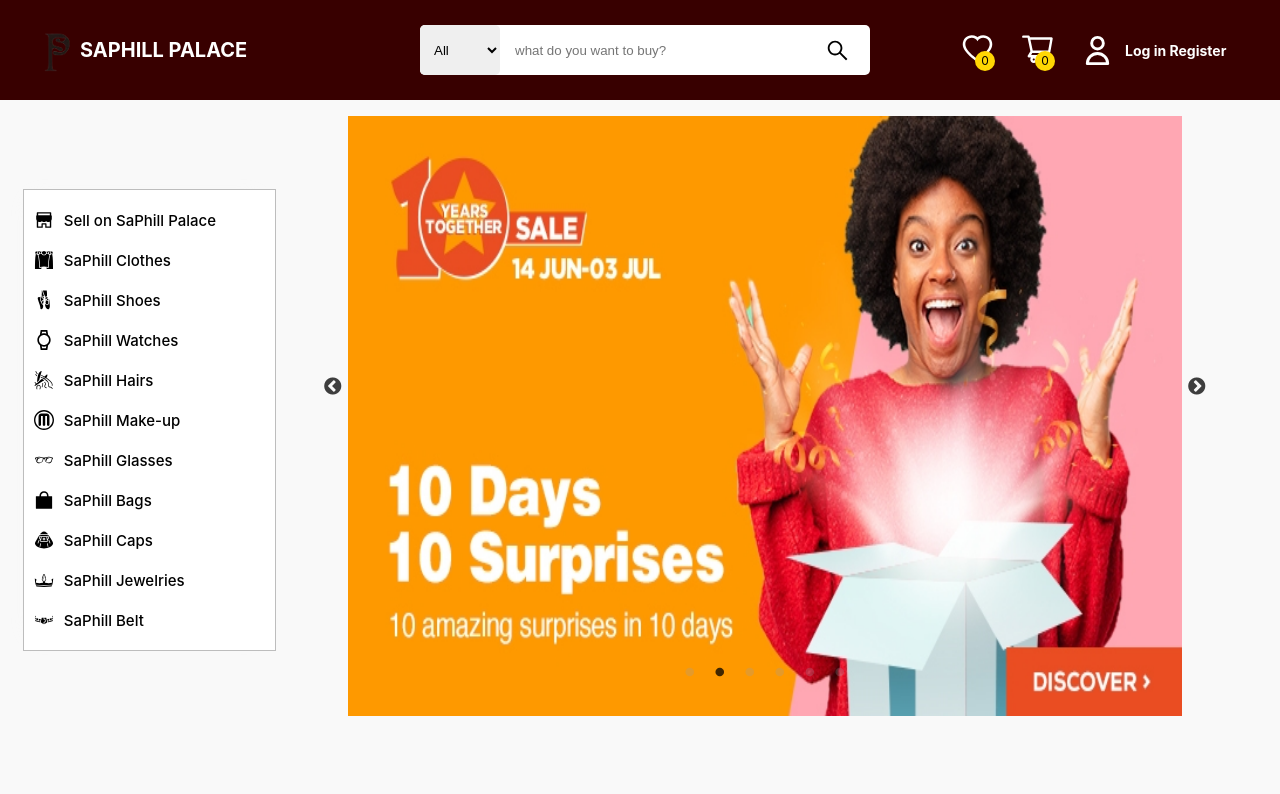
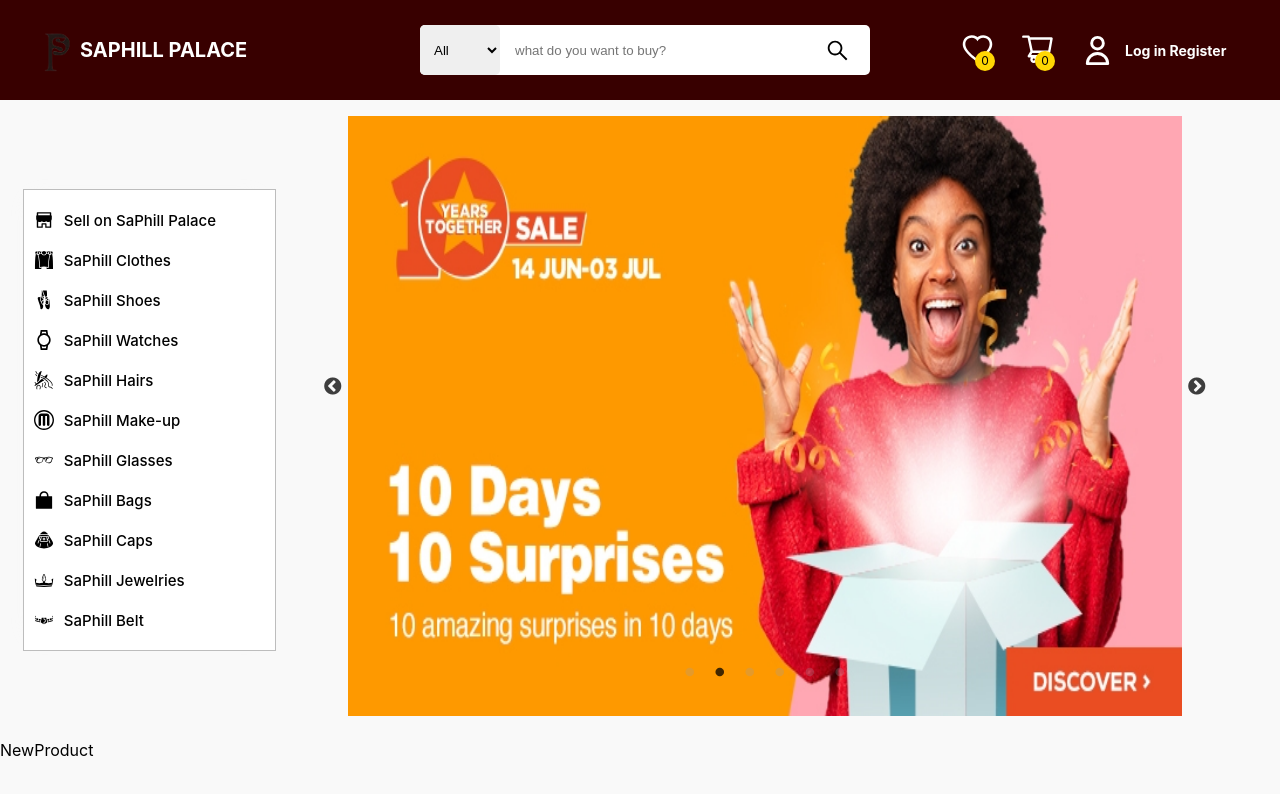
Before and after one commit to EbukaNweje/SaPhill-palace, a React (Create React App) app: page / in a window 1280 px wide. Shown: the top 794 px of the page. Built offline with nearby package versions, Linux system fonts and the light colour scheme.

Commit message:
Homepage Update

```diff
--- a/src/components/Index.js
+++ b/src/components/Index.js
@@ -12,6 +12,10 @@ const Index = () => {
             <div className='SliderDiv'><Slider/></div>
           </article>
       </div>
+
+      <div>
+        NewProduct
+      </div>
     </div>
   )
 }
```
